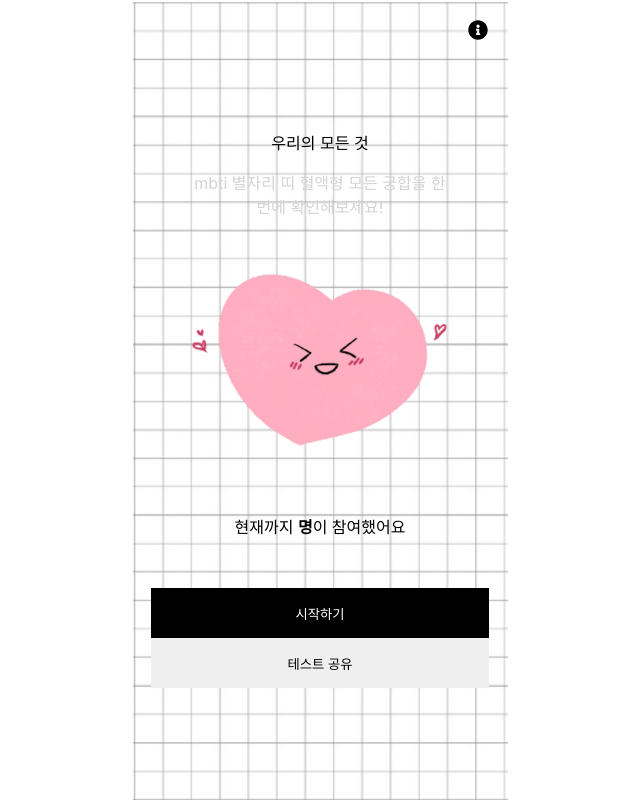
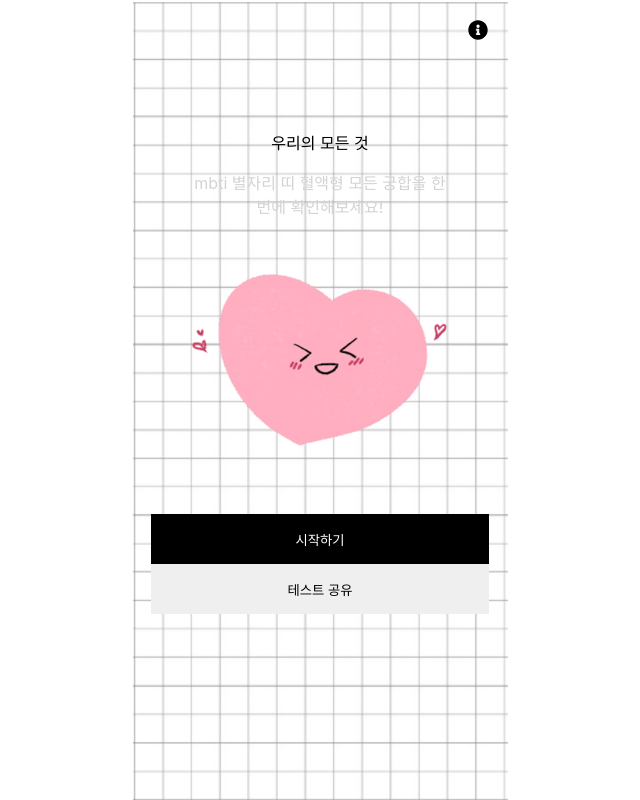
Before and after one commit to codnjs779/MBTI, a React (Create React App) app: page / in a window 1280 px wide. Shown: the whole page, without its empty margins (320-960 px from the left). Built offline with nearby package versions, Linux system fonts and the light colour scheme; no server answers.

Commit message:
api edit

```diff
--- a/src/components/main/Main.jsx
+++ b/src/components/main/Main.jsx
@@ -44,9 +44,12 @@ const Main = ({ dataCountApi }) => {
                 <div className={styles.title}>우리의 모든 것</div>
                 <p className={styles.content}>mbti 별자리 띠 혈액형 모든 궁합을 한번에 확인해보세요!</p>
                 <img className={styles.heartImg} src={heart} alt="" />
-                <div className={styles.users}>
-                    현재까지 <strong>{userCount}명</strong>이 참여했어요
-                </div>
+
+                {userCount && (
+                    <div className={styles.users}>
+                        현재까지 <strong>{userCount}명</strong>이 참여했어요
+                    </div>
+                )}
             </section>
             <section className={styles.buttonBox}>
                 <BlackButton onClick={onStartBtn} buttonTxt="시작하기" />
```
